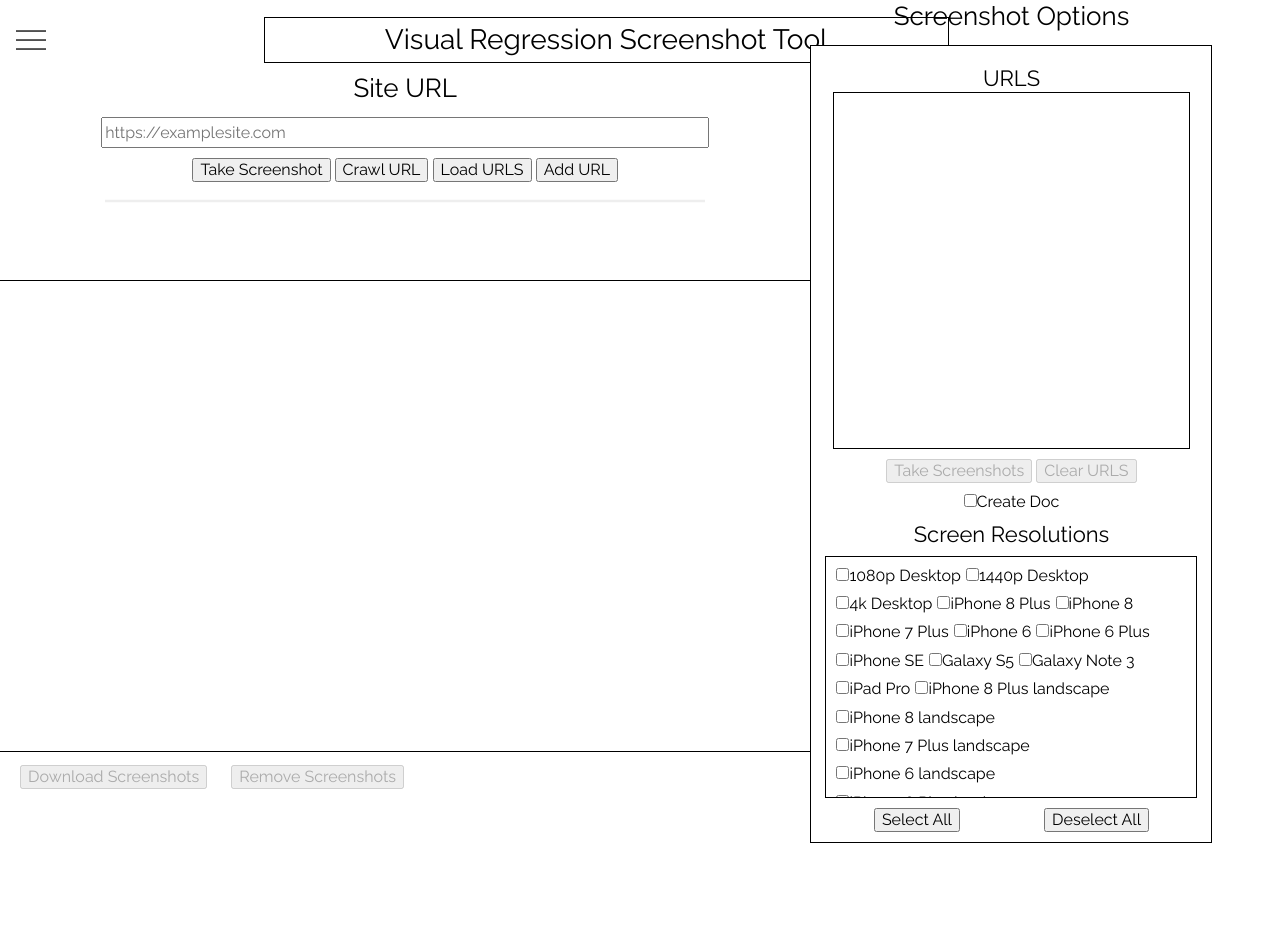
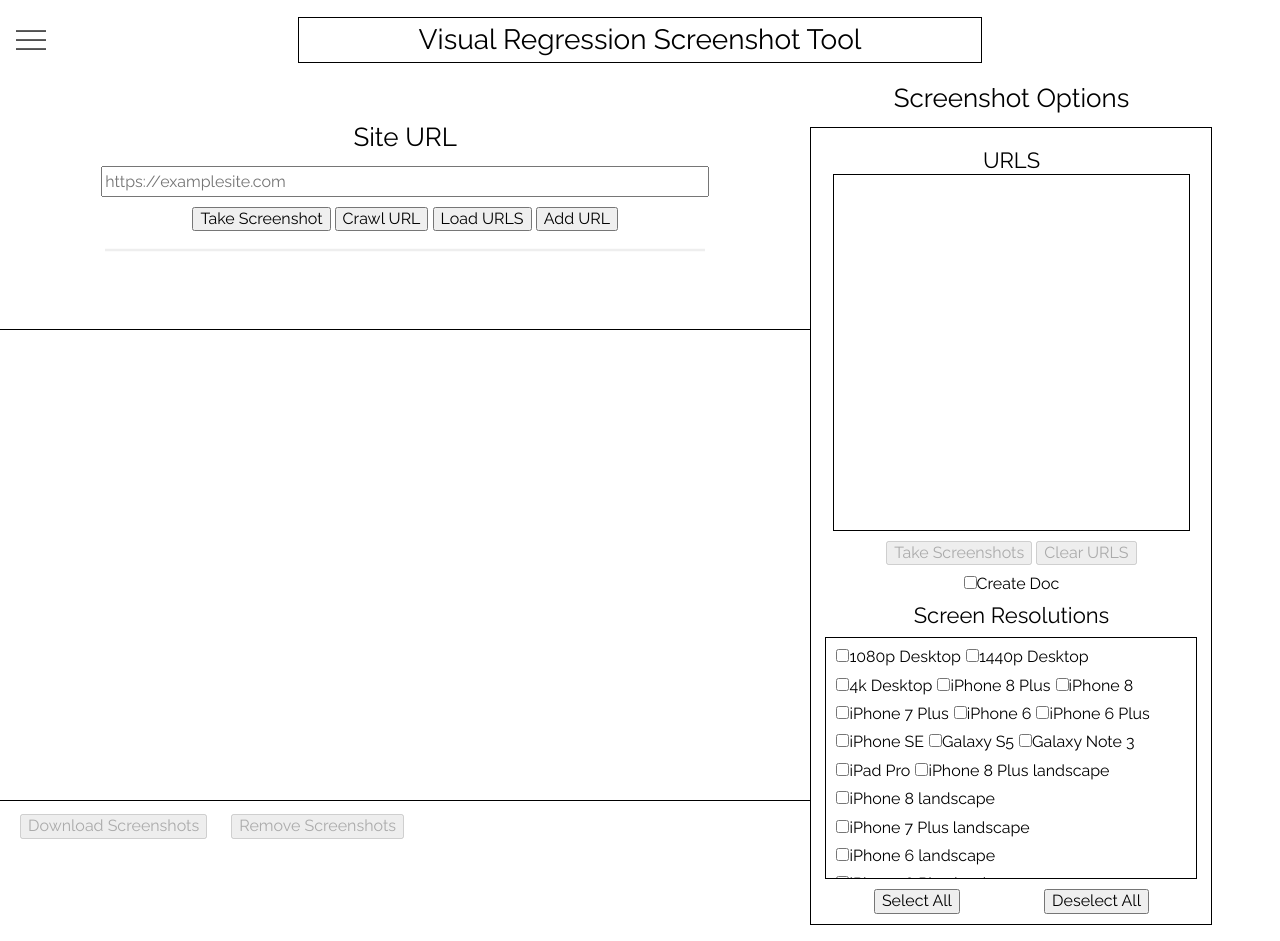
Before and after one commit to Jss4646/Screenshot-Tool-Legacy, a website with bundled scripts: page public/index.html in a window 1280 px wide. Before the commit the page ends 858 px from the top, so only its background shows below. Built offline with nearby package versions, Linux system fonts and the light colour scheme.

Commit message:
Styling update

```diff
--- a/public/css/main.scss
+++ b/public/css/main.scss
@@ -9,7 +9,7 @@ body {
   font-family: $base-font-family;
   display: grid;
   grid-template-columns: 3fr 3fr repeat(2, 201px) .5fr;
-  grid-template-rows: 10vh 25vh 60vh;
+  grid-template-rows: 10% 25% 60%;
 }
 
 h1 {
@@ -47,7 +47,7 @@ h4 {
 
 .title-bar {
   height: 80px;
-  grid-column: 1 / 5;
+  grid-column: 1 / end;
 
   display: flex;
   justify-content: center;
@@ -211,7 +211,7 @@ h4 {
   grid-template-rows: 465px;
 
   grid-column: 1 / 3;
-  grid-row: 3 / span 2;
+  grid-row: 3 / 4;
 
   .screenshot-carousel {
     height: 450px;
@@ -298,9 +298,15 @@ h4 {
     }
   }
 
-  .download-screenshots {
-    margin: 20px;
+  .carousel-actions {
+    height: 50px;
+
+    .download-screenshots {
+      margin: 20px;
+    }
   }
+
+
 
 }
 
@@ -347,7 +353,6 @@ h4 {
 
   .screenshot-options {
     width: 400px;
-    margin-bottom: 15px;
 
     display: flex;
     flex-direction: column;
--- a/public/index.html
+++ b/public/index.html
@@ -55,7 +55,7 @@
 <div class="screenshot-tools">
     <div class="screenshot-carousel">
     </div>
-    <div>
+    <div class="carousel-actions">
         <button class="download-screenshots" disabled >Download Screenshots</button>
         <button class="remove-screenshots" disabled >Remove Screenshots</button>
     </div>
```
Also changed, not shown: public/css/main.css, 1 other file.
